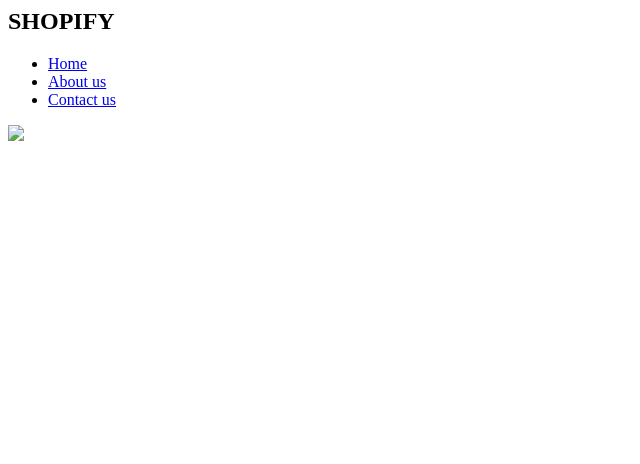
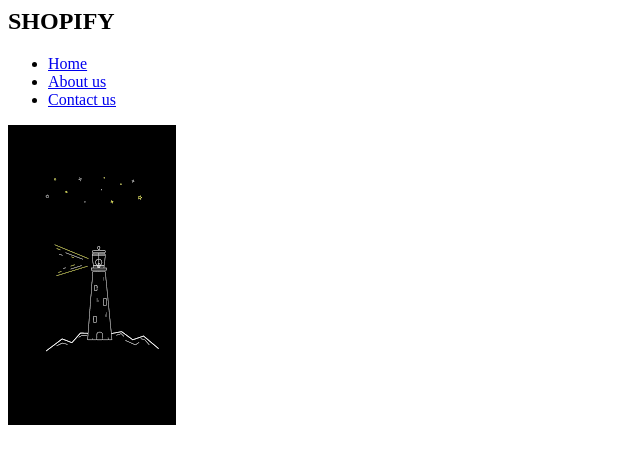
Before and after one commit to Domos1/HTML--PROJECT, a plain HTML site: page index.html in a window 1280 px wide. Shown: the whole page, without its empty margins (0-640 px from the left). Drawn offline with Linux system fonts and the light colour scheme.

Commit message:
My first web code commit

```diff
--- a/index.html
+++ b/index.html
@@ -17,7 +17,7 @@
                     </ul>
                 </nav>
                 </div>
-                <img src ="imgs/WIN_20210915_15_56_37_Pro.jpg"
+                <img src ="imgs/download.png"
             </header>
         </body>
     </html>
```
